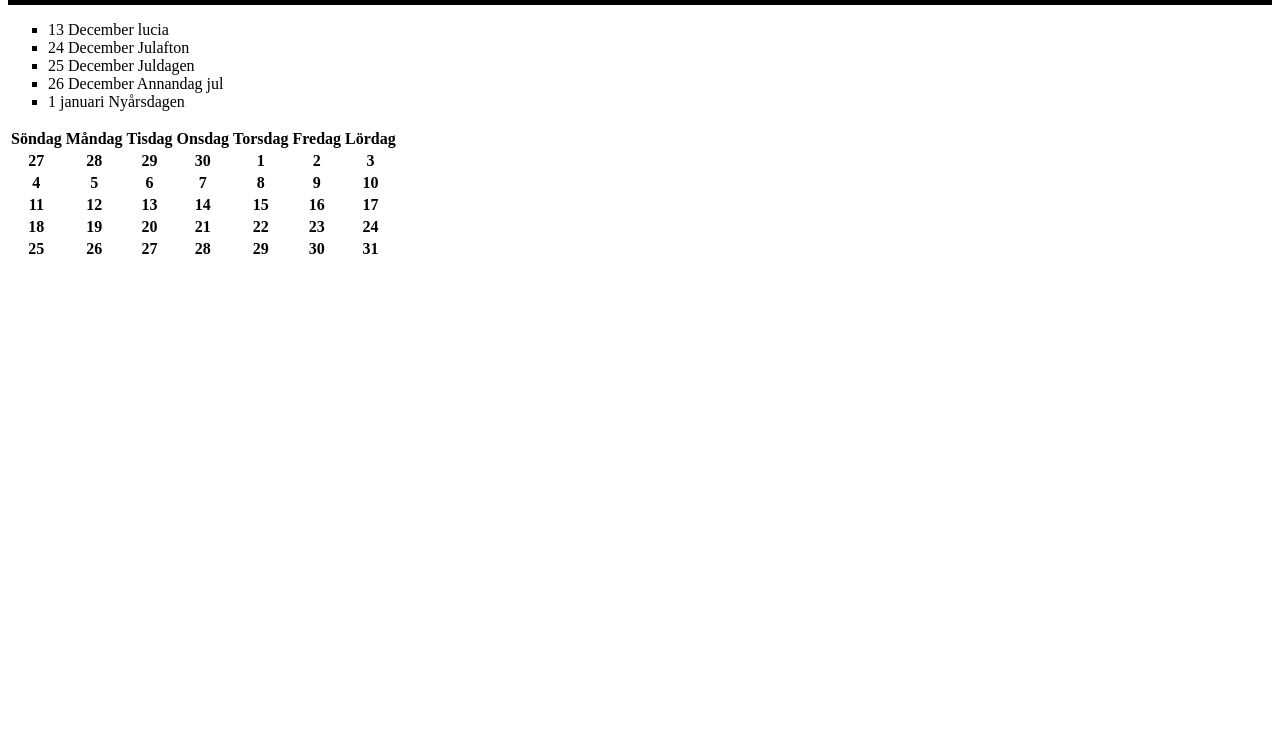
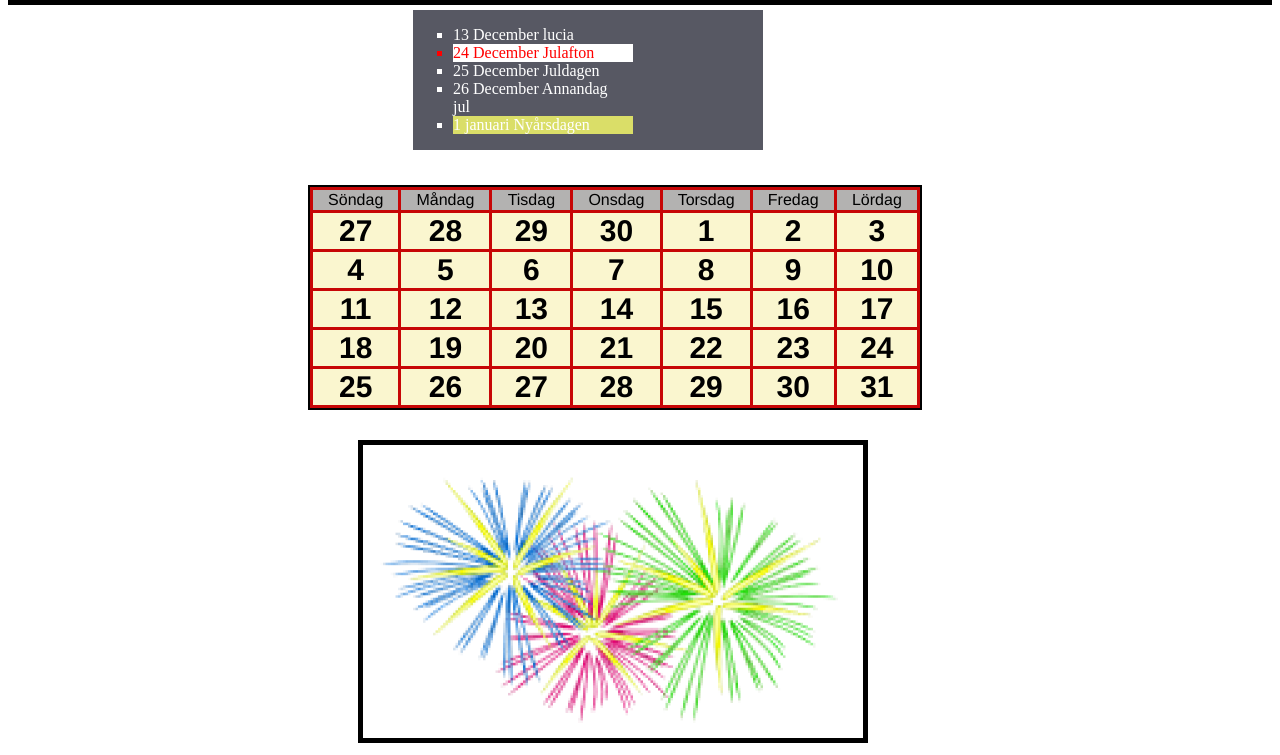
Before and after one commit to TE23E-Valentin-fuenzalida/Lek4_upp2, a plain HTML site: page index.html in a window 1280 px wide. Shown: the part 102-857 px from the top of the page. Before the commit the page ends 800 px from the top, so only its background shows below. Drawn offline with Linux system fonts and the light colour scheme.

Commit message:
klar med uppgiften

```diff
--- a/index.html
+++ b/index.html
@@ -1,11 +1,13 @@
 <!DOCTYPE html>
 <html lang="en">
+
 <head>
     <meta charset="UTF-8">
     <meta name="viewport" content="width=device-width, initial-scale=1.0">
     <title>December 2022</title>
     <link rel="stylesheet" href="style.css">
 </head>
+
 <body>
     <div class="rubrik">
         <img src="./img/santa_small.png" alt="">
@@ -13,12 +15,13 @@
         <img src="./img/santa_small.png" alt="">
     </div>
 
-    <ul>
+    <div class="Hela_lista">
+        <ul id="lista">
             <li>
                 13 December lucia
             </li>
 
-        <li>
+            <li id="Julafton">
                 24 December Julafton
             </li>
 
@@ -26,25 +29,27 @@
                 25 December Juldagen
             </li>
 
-        <li>
+            <li id="Annandag">
                 26 December Annandag
                 jul
             </li>
 
-        <li>
+            <li id="Nyårsdagen">
                 1 januari Nyårsdagen
             </li>
         </ul>
+    </div>
 
+    <div class="kalender">
         <table>
             <tr>
-            <th> Söndag </th>
-            <th> Måndag </th>
-            <th> Tisdag </th>
-            <th> Onsdag </th>
-            <th> Torsdag </th>
-            <th> Fredag </th>
-            <th> Lördag </th>
+                <td> Söndag </td>
+                <td> Måndag </td>
+                <td> Tisdag </td>
+                <td> Onsdag </td>
+                <td> Torsdag </td>
+                <td> Fredag </td>
+                <td> Lördag </td>
             </tr>
 
             <tr>
@@ -97,9 +102,9 @@
                 <th> 31 </th>
             </tr>
         </table>
+    </div>
 
+    <img id="fireworks_small" src="/img/fireworks_small.png" alt="fireworks_small">
+</body>
 
-
-
-</body>
 </html>
--- a/style.css
+++ b/style.css
@@ -20,6 +20,72 @@ h1{
     font-family: roboto mono;
 }
 
+.Hela_lista{
+    border: 5px solid white;
+    background-color: #575863;
+    color: white;
+    margin-left: 400px;
+    margin-right: 400px;
+    width: 350px;
+}
+
+.lista{
+    margin-left: 200px;
+    margin-right: 200px;
+}
+
 ul{
     list-style: square;
 }
+
+#Julafton{
+    background-color: white;
+    color: red;
+    margin-right: 130px;
+}
+
+#Nyårsdagen{
+    background-color: #dade68;
+    color: white;
+    margin-right: 130px;
+}
+
+#Annandag{
+    margin-right: 140px;
+}
+
+table{
+    border-collapse: collapse;
+    text-align: center;
+    border: 2px solid black;
+}
+
+th, td {
+    border: solid #c70606;
+    border-color: #c70606;
+    background-color: #faf6cf;
+    width: 1000px;
+    font-family:'Franklin Gothic Medium', 'Arial Narrow', Arial, sans-serif;
+}
+
+td{
+    background-color: #b3b2b1;
+}
+
+.kalender{
+    border: 2px solid black;
+    margin-left: 300px;
+    margin-right: 350px;
+    margin-top: 30px;
+}
+
+th{
+    font-size: 30px;
+}
+
+#fireworks_small{
+    border: 5px solid black;
+    margin-left: 350px;
+    width: 500px;
+    margin-top: 30px;
+}
```
Lines whose indentation alone changed are shown as unchanged.
